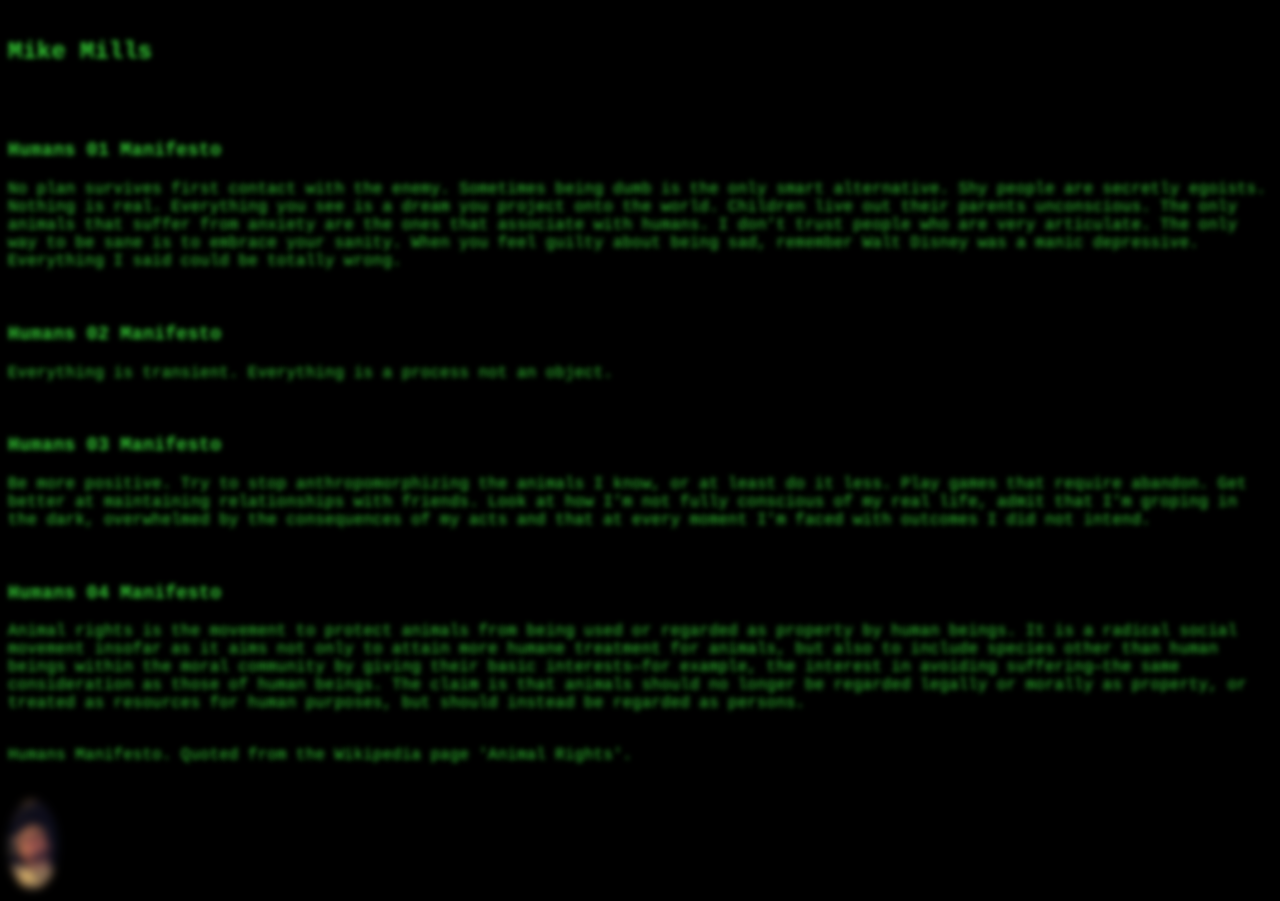
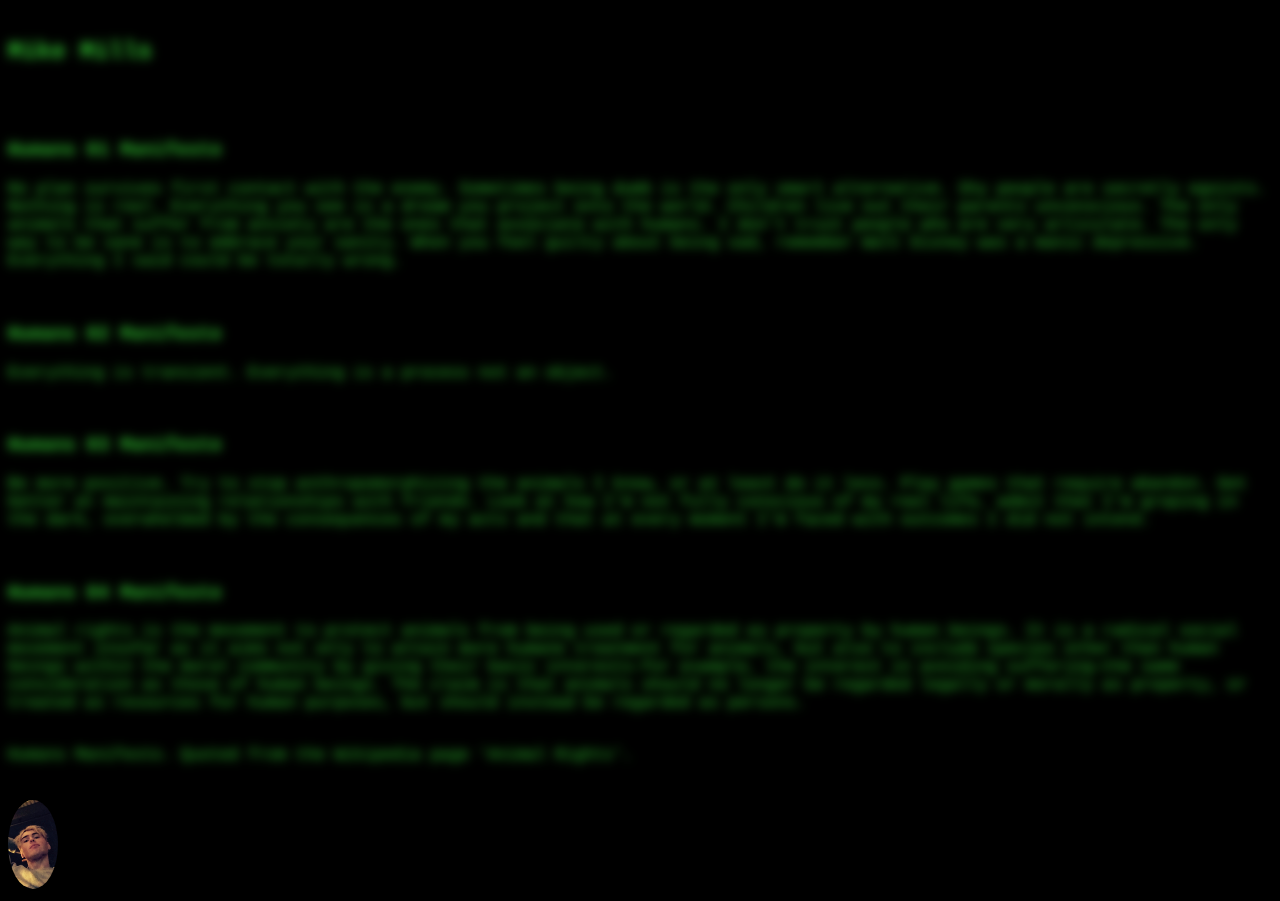
Before and after one commit to NathanWhitelaw/NathanWhitelaw.github.io, a plain HTML site: page level5C.html in a window 1280 px wide. Shown: the part 106-1007 px from the top of the page. Drawn offline with Linux system fonts and the light colour scheme.

Commit message:
div blur

```diff
--- a/level5C.html
+++ b/level5C.html
@@ -15,7 +15,7 @@ body {
 				text-shadow: 0px 0px 5px #33cc33;
 			}
 
-			img {
+			div {
 				filter: blur(5px);
 			}
 
```
